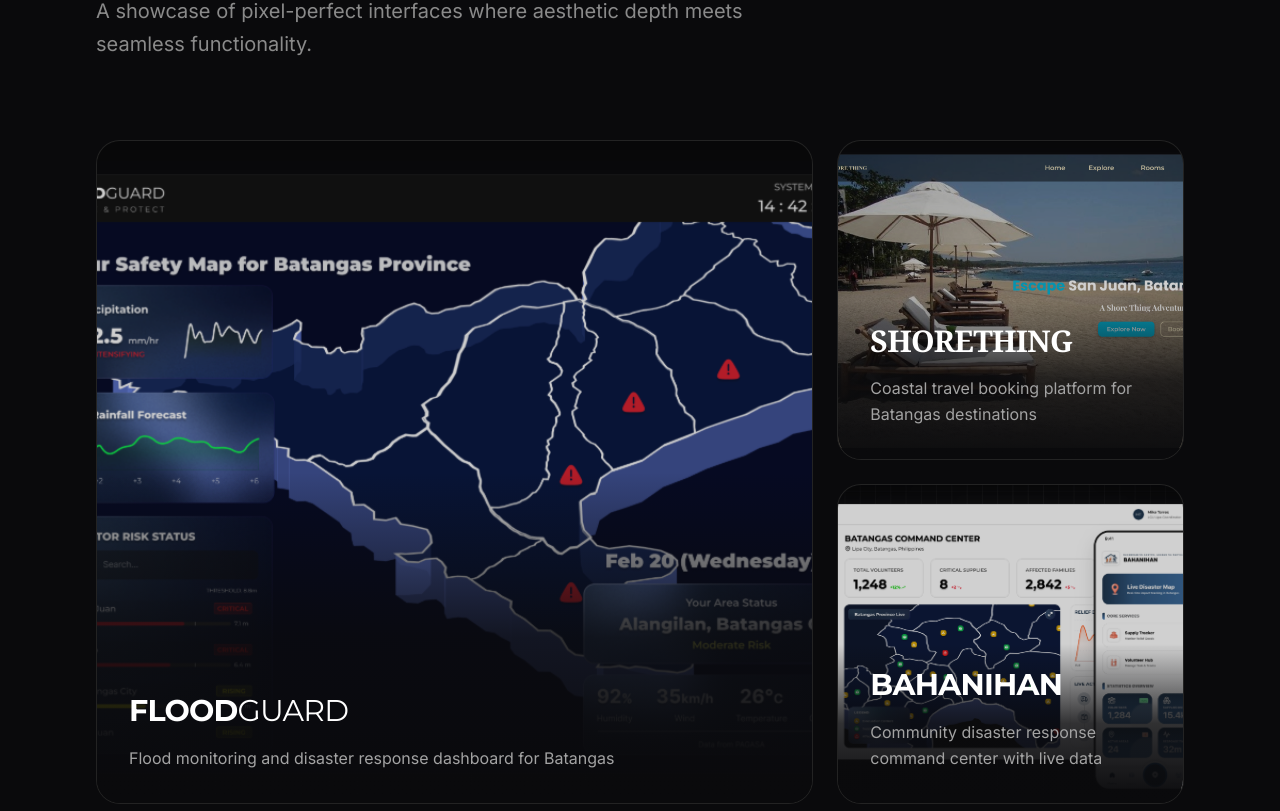
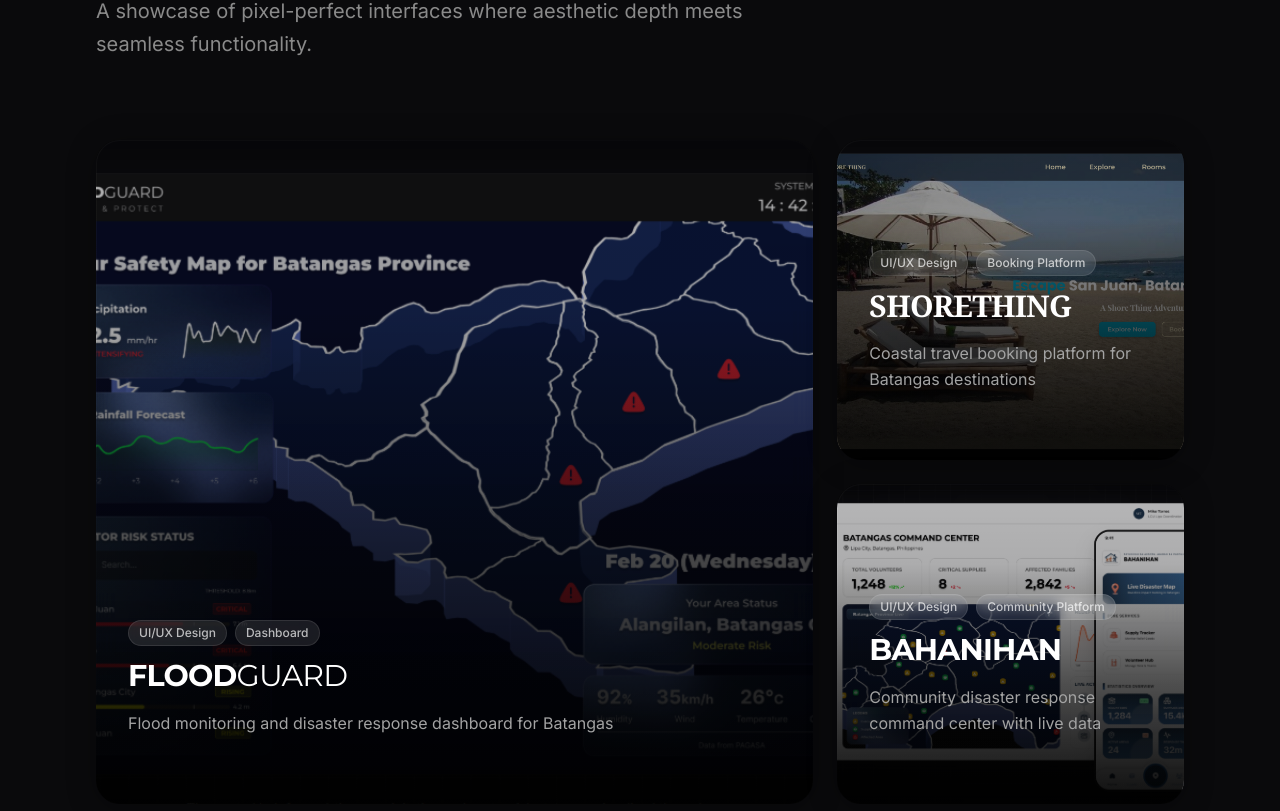
Before and after one commit to EdrianHernandez/Ed, a React (Vite) app: page / in a window 1280 px wide. Shown: the part 1089-1900 px from the top of the page. Built offline with nearby package versions, Linux system fonts and the light colour scheme.

Commit message:
enhance the styling of the bento grid

```diff
--- a/src/components/BentoGrid.tsx
+++ b/src/components/BentoGrid.tsx
@@ -7,6 +7,8 @@ const projects = [
   {
     title: "FLOODGUARD",
     description: "Flood monitoring and disaster response dashboard for Batangas",
+    tags: ["UI/UX Design", "Dashboard"],
+    tech: ["Figma"],
     span: "col-span-1 md:col-span-2 lg:col-span-2 row-span-1 md:row-span-2",
     link: "/projects/floodguard",
     image: "/FLOODGUARD ASSETS/Floodguard thumbnail.png"
@@ -14,6 +16,8 @@ const projects = [
   {
     title: "ShoreThing",
     description: "Coastal travel booking platform for Batangas destinations",
+    tags: ["UI/UX Design", "Booking Platform"],
+    tech: ["Figma"],
     span: "col-span-1 row-span-1",
     link: "/projects/shorething",
     image: "/SHORETHING ASSETS/Shorething Thumbnail.png",
@@ -21,6 +25,8 @@ const projects = [
   {
     title: "Bahanihan",
     description: "Community disaster response command center with live data",
+    tags: ["UI/UX Design", "Community Platform"],
+    tech: ["Figma"],
     span: "col-span-1 row-span-1",
     link: "/projects/bahanihan",
     image: "/BAHANIHAN ASSETS/Bahanihan Thumbnail.png"
@@ -56,23 +62,34 @@ export function BentoGrid() {
               whileInView={{ opacity: 1, y: 0 }}
               viewport={{ once: true, margin: "-50px" }}
               transition={{ duration: 0.5, delay: i * 0.1 }}
-              whileHover={{ y: -8, scale: 0.98 }}
+              whileHover={{ y: -12, scale: 0.98 }}
               className={cn(
-                "group relative flex flex-col justify-end p-6 md:p-8 rounded-[1.5rem] bg-card border border-white/5 overflow-hidden transition-all duration-500 hover:border-white/20 hover:shadow-[0_0_40px_rgba(255,255,255,0.05)] cursor-pointer h-full w-full"
+                "bento-card group relative flex flex-col justify-end p-6 md:p-8 rounded-[1.5rem] overflow-hidden transition-all duration-500 cursor-pointer h-full w-full",
+                "shadow-[0_4px_30px_rgba(0,0,0,0.3)] hover:shadow-[0_8px_50px_rgba(99,102,241,0.15)]"
               )}
             >
               {project.image && (
                 <img
                   src={project.image}
                   alt={project.title}
-                  className="absolute inset-0 w-full h-full object-cover z-0 opacity-80 group-hover:opacity-100 group-hover:scale-105 transition-all duration-700 ease-out"
+                  className="absolute inset-0 w-full h-full object-cover z-0 opacity-70 group-hover:opacity-90 group-hover:scale-110 transition-all duration-700 ease-out"
                 />
               )}
-              {/* Text readability vignette (bottom only) */}
-              <div className="absolute inset-x-0 bottom-0 h-2/4 bg-gradient-to-t from-[#0a0a0c] via-[#0a0a0c]/80 to-transparent z-10 pointer-events-none" />
+              {/* Stronger vignette for text readability */}
+              <div className="absolute inset-x-0 bottom-0 h-3/4 bg-gradient-to-t from-black/90 via-black/50 to-transparent z-10 pointer-events-none" />
+              <div className="absolute inset-0 bg-gradient-to-t from-black/40 to-transparent opacity-60 z-10 pointer-events-none" />
               <div className="absolute inset-0 bg-white/[0.02] opacity-0 group-hover:opacity-100 transition-opacity duration-500 z-10 pointer-events-none" />
 
               <div className="relative z-20 w-full">
+                {/* Tags */}
+                <div className="flex flex-wrap gap-2 mb-3">
+                  {project.tags.map((tag) => (
+                    <span key={tag} className="bg-white/10 backdrop-blur-sm text-white/70 text-[10px] md:text-xs font-medium px-2.5 py-1 rounded-full border border-white/10">
+                      {tag}
+                    </span>
+                  ))}
+                </div>
+
                 <div className="flex justify-between items-end w-full mb-3 md:mb-4">
                   {project.title === "FLOODGUARD" ? (
                     <h3 className="font-montserrat text-2xl md:text-3xl text-white group-hover:text-white/95 transition-colors tracking-tight">
@@ -89,9 +106,17 @@ export function BentoGrid() {
                     </h3>
                   )}
                 </div>
-                <p className="text-[#a3a3a3] text-sm md:text-base leading-relaxed font-light line-clamp-3 group-hover:line-clamp-none transition-all duration-500 text-pretty">
+                <p className="text-[#a3a3a3] text-sm md:text-base leading-relaxed font-light line-clamp-2 group-hover:line-clamp-none transition-all duration-500 text-pretty mb-4">
                   {project.description}
                 </p>
+
+                {/* Hover CTA */}
+                <div className="flex items-center gap-2 text-white/0 group-hover:text-white/90 transition-all duration-500 translate-y-4 group-hover:translate-y-0">
+                  <span className="text-sm font-medium">View Project</span>
+                  <svg className="w-4 h-4 transition-transform duration-500 group-hover:translate-x-1" fill="none" viewBox="0 0 24 24" stroke="currentColor" strokeWidth={2}>
+                    <path strokeLinecap="round" strokeLinejoin="round" d="M17 8l4 4m0 0l-4 4m4-4H3" />
+                  </svg>
+                </div>
               </div>
             </motion.div>
           );
--- a/src/index.css
+++ b/src/index.css
@@ -61,6 +61,67 @@
   }
 }
 
+/* Bento Grid Card Enhancements */
+@keyframes shimmer {
+  0% { transform: translateX(-100%) skewX(-15deg); }
+  100% { transform: translateX(200%) skewX(-15deg); }
+}
+
+@keyframes gradient-border {
+  0%, 100% { background-position: 0% 50%; }
+  50% { background-position: 100% 50%; }
+}
+
+.bento-card {
+  position: relative;
+  background: rgba(255, 255, 255, 0.03);
+  backdrop-filter: blur(12px);
+  -webkit-backdrop-filter: blur(12px);
+}
+
+.bento-card::before {
+  content: '';
+  position: absolute;
+  inset: 0;
+  border-radius: inherit;
+  padding: 1px;
+  background: linear-gradient(135deg, rgba(255,255,255,0.1), rgba(255,255,255,0.02), rgba(255,255,255,0.05));
+  -webkit-mask: linear-gradient(#fff 0 0) content-box, linear-gradient(#fff 0 0);
+  mask: linear-gradient(#fff 0 0) content-box, linear-gradient(#fff 0 0);
+  -webkit-mask-composite: xor;
+  mask-composite: exclude;
+  pointer-events: none;
+  transition: all 0.5s ease;
+}
+
+.bento-card:hover::before {
+  padding: 1.5px;
+  background: linear-gradient(135deg, rgba(99,102,241,0.6), rgba(168,85,247,0.4), rgba(236,72,153,0.5), rgba(99,102,241,0.6));
+  background-size: 300% 300%;
+  animation: gradient-border 3s ease infinite;
+}
+
+.bento-card::after {
+  content: '';
+  position: absolute;
+  inset: 0;
+  border-radius: inherit;
+  overflow: hidden;
+  pointer-events: none;
+}
+
+.bento-card:hover::after {
+  background: linear-gradient(
+    105deg,
+    transparent 40%,
+    rgba(255, 255, 255, 0.08) 45%,
+    rgba(255, 255, 255, 0.12) 50%,
+    rgba(255, 255, 255, 0.08) 55%,
+    transparent 60%
+  );
+  animation: shimmer 1.5s ease-in-out;
+}
+
 body {
   @apply bg-background text-foreground font-sans antialiased overflow-x-hidden selection:bg-white selection:text-black;
 }
```
